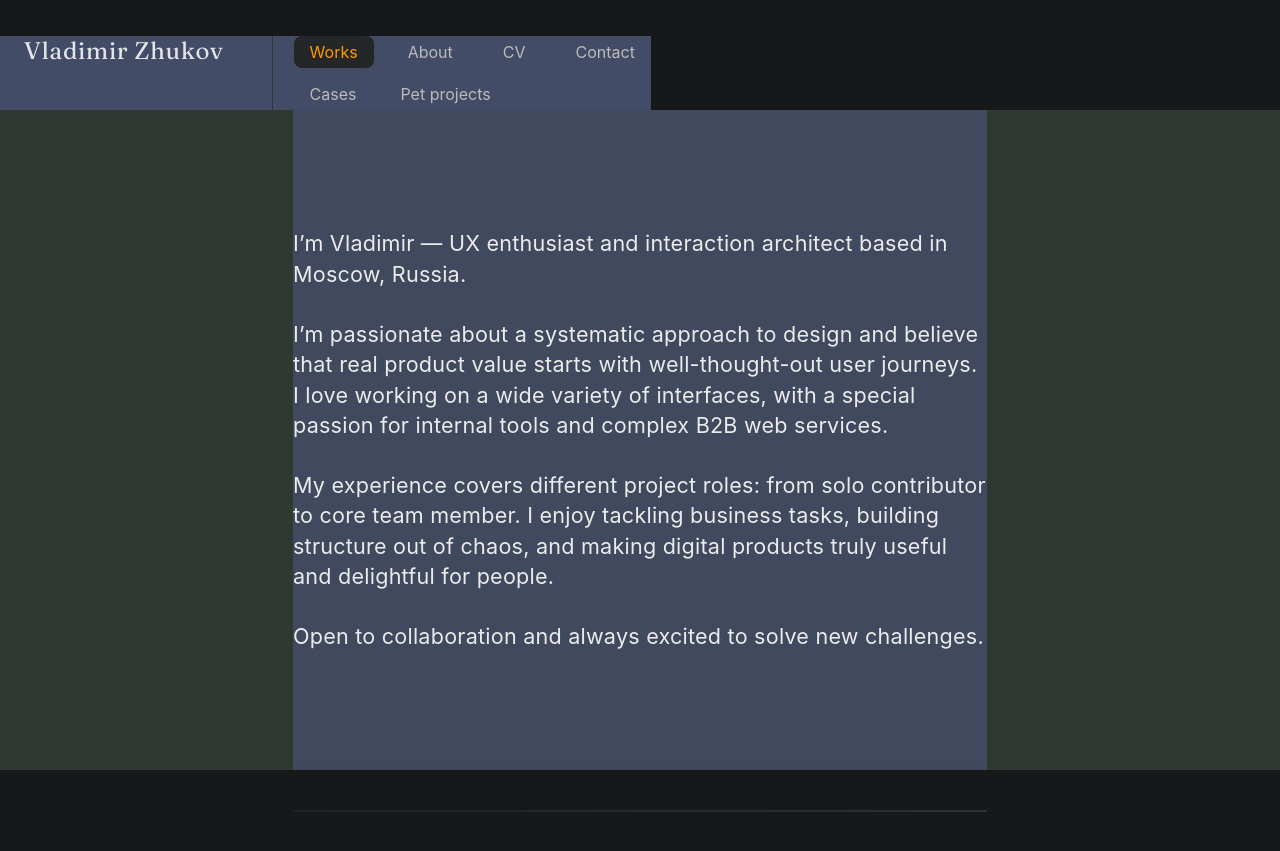
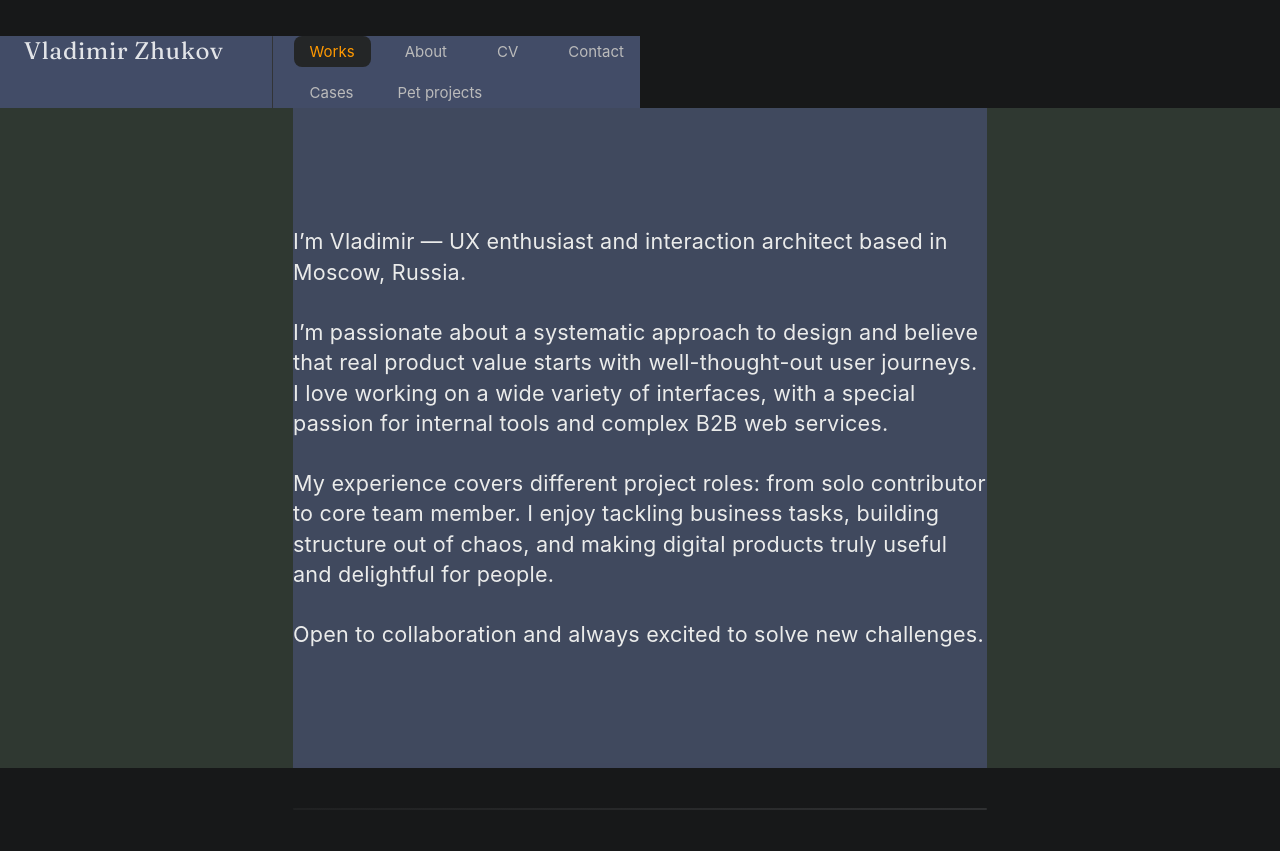
Before and after one commit to uxiscool/experience, a Jekyll site: the page built from index.md, in a window 1280 px wide. Shown: the top 851 px of the page. Built offline with Jekyll 4.4.1, drawn with Linux system fonts in a browser that asks for light colours.

Commit message:
Add files via upload

```diff
--- a/assets/css/main.css
+++ b/assets/css/main.css
@@ -92,6 +92,7 @@ header {
 .menu-link,
 .sub-link {
   color: #bbb;
+  font-size: 15px; /* размер шрифта */
   text-decoration: none;
   padding: 6px 16px;
   border-radius: 8px;
```
